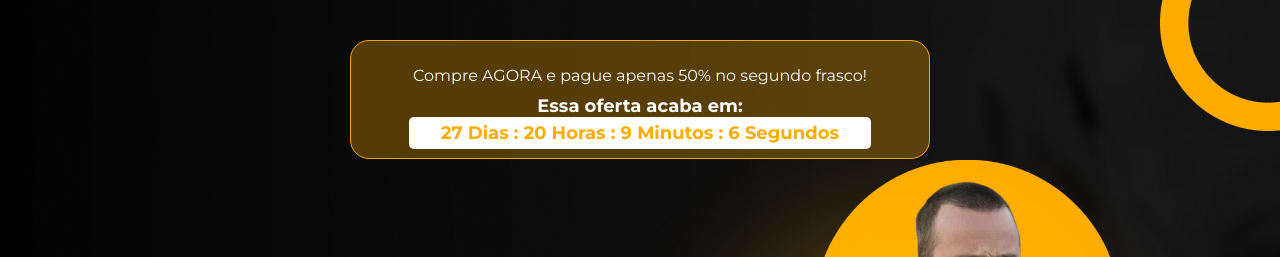
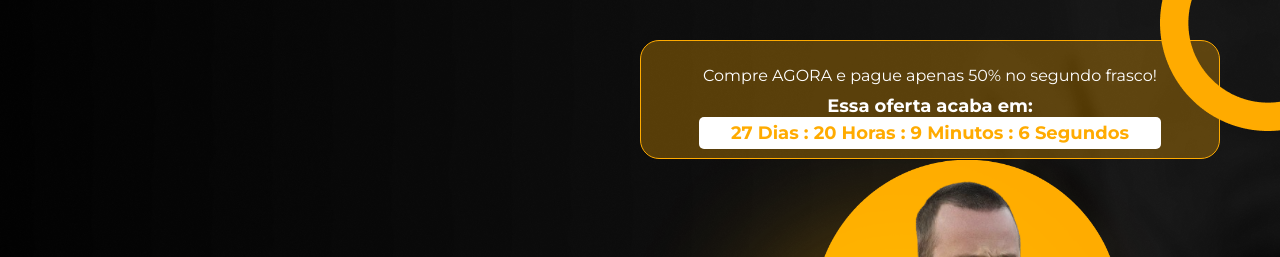
Before and after one commit to Josedev21/breaking-lading-page, a website built with Parcel: page src/index.html in a window 1280 px wide. Shown: the top 257 px of the page. Built offline with nearby package versions, Linux system fonts and the light colour scheme.

Commit message:
projeto final

```diff
--- a/src/styles/_components/_time.scss
+++ b/src/styles/_components/_time.scss
@@ -8,7 +8,6 @@
         border: 1px solid #FFAB00;
         position: fixed;
         left: 50%;
-        transform: translate(-50%);
         top: 40px;
         z-index: 10;
 
```
